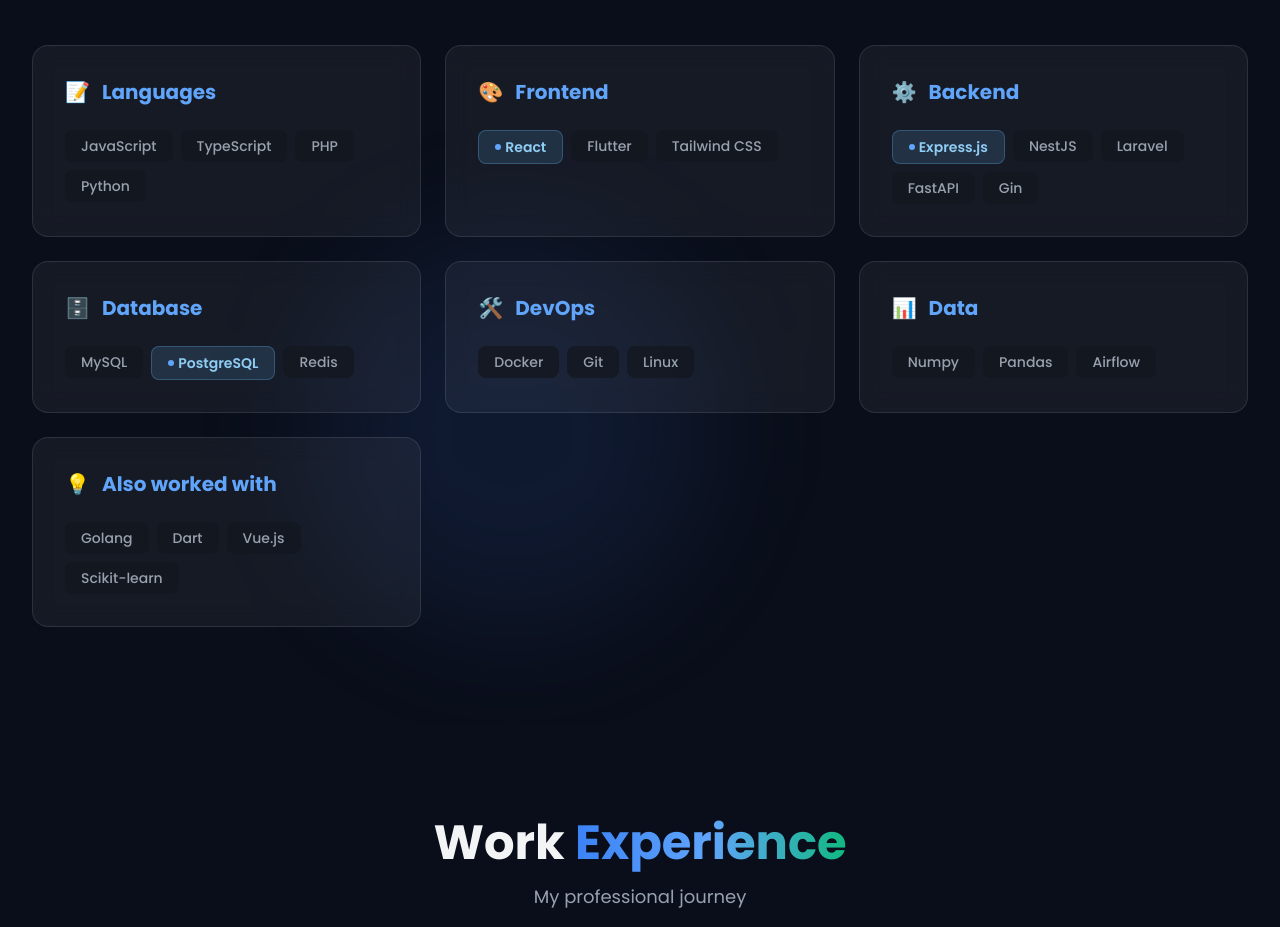
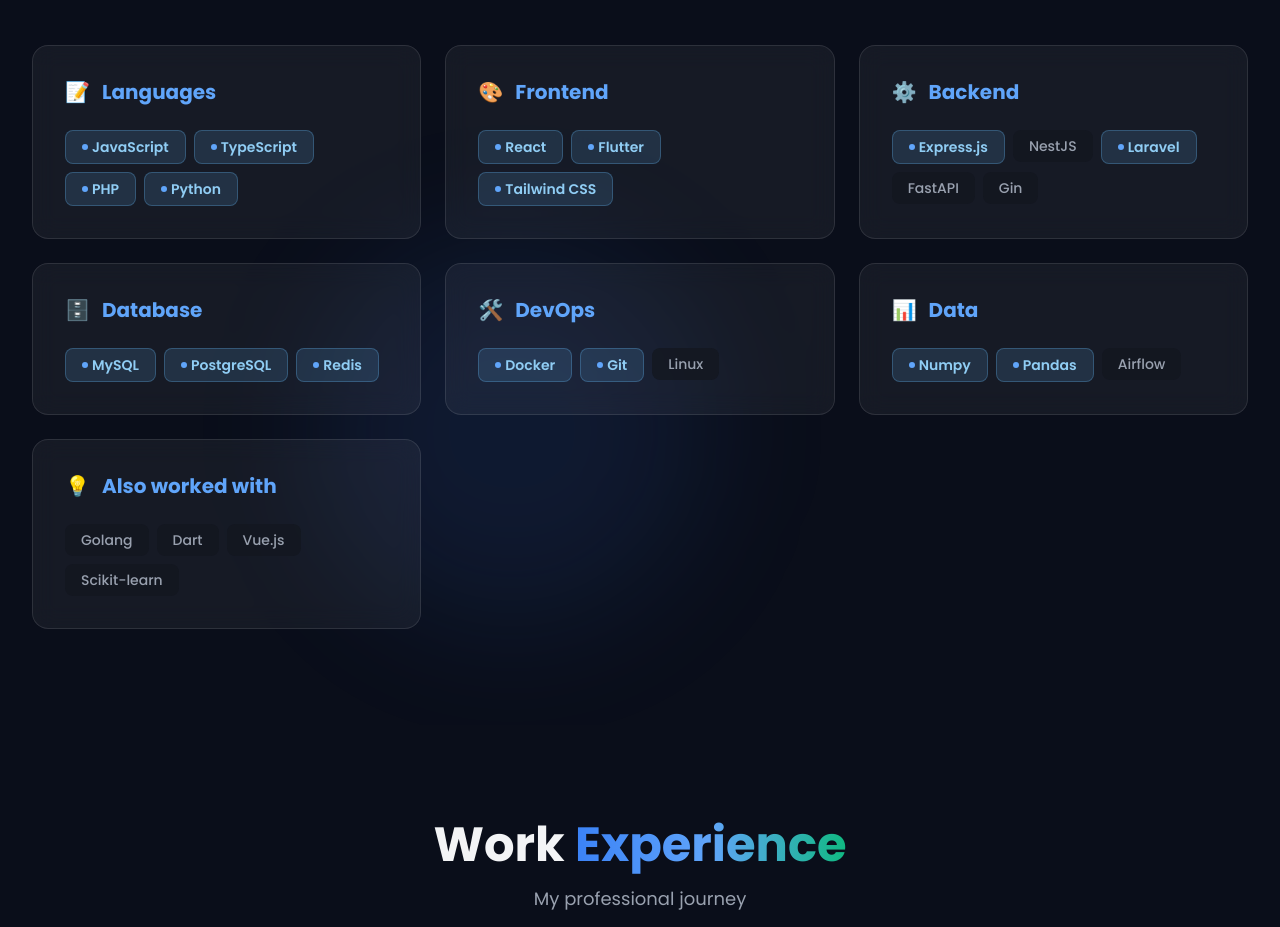
Before and after one commit to romzifg/website-portofolio, a Vue app: page / in a window 1280 px wide. Shown: the part 1720-2647 px from the top of the page. Built offline with nearby package versions, Linux system fonts and the light colour scheme.

Commit message:
update: update primary skill

```diff
--- a/src/components/Skills.vue
+++ b/src/components/Skills.vue
@@ -99,11 +99,24 @@
 	rootMargin: "0px 0px -100px 0px",
 });
 
-// =============================================
-// PRIMARY SKILLS — yang di-highlight
-// Sesuaikan list ini jika ada perubahan
-// =============================================
-const primarySkills = ["React", "Express.js", "PostgreSQL"];
+const primarySkills = [
+	"JavaScript",
+	"TypeScript",
+	"PHP",
+	"Python",
+	"React",
+	"Express.js",
+	"Laravel",
+	"Flutter",
+	"Tailwind CSS",
+	"PostgreSQL",
+	"MySQL",
+	"Redis",
+	"Git",
+	"Docker",
+	"Numpy",
+	"Pandas",
+];
 
 const isPrimary = (name) => primarySkills.includes(name);
 
@@ -123,42 +136,6 @@
 
 const skillsCount = computed(() => props.skills.length);
 </script>
-
-<!--
-=======================================================
-CONTOH DATA YANG DIREKOMENDASIKAN:
-=======================================================
-Gunakan format string biasa untuk items.
-Primary skills akan otomatis di-highlight berdasarkan
-list `primarySkills` di dalam script.
-
-export const skills = [
-  {
-    category: 'Languages',
-    items: ['JavaScript', 'TypeScript', 'PHP', 'Python', 'Golang', 'Dart']
-  },
-  {
-    category: 'Frontend',
-    items: ['React', 'Vue.js', 'Flutter', 'Tailwind CSS']
-  },
-  {
-    category: 'Backend',
-    items: ['Express.js', 'NestJS', 'Laravel', 'FastAPI', 'Gin']
-  },
-  {
-    category: 'Database',
-    items: ['PostgreSQL', 'MySQL', 'Redis']
-  },
-  {
-    category: 'DevOps',
-    items: ['Docker', 'Git', 'CI/CD', 'Linux']
-  },
-]
-
-Untuk menambah/mengubah primary skill,
-edit array `primarySkills` di dalam <script setup>.
-=======================================================
--->
 
 <style scoped>
 /* Primary skill badge */
```
